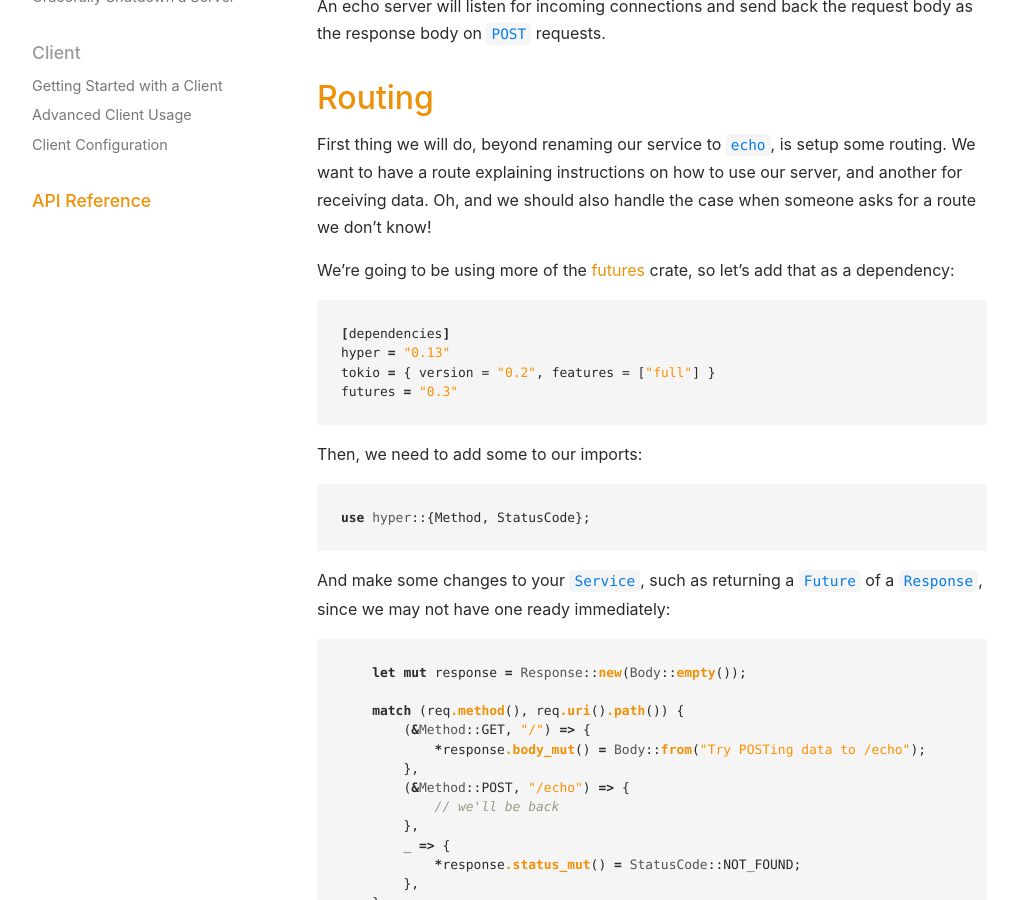
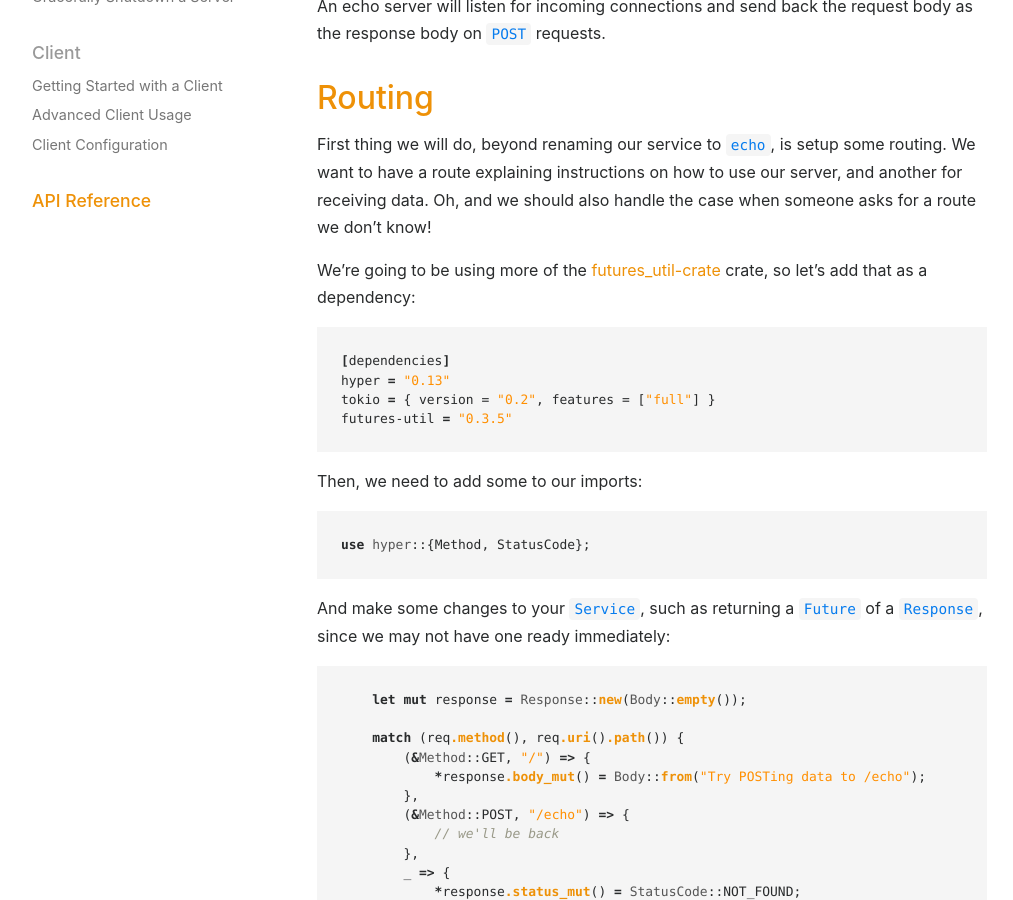
Before and after one commit to hyperium/hyperium.github.io, a Jekyll site: the page built from _guides/server/echo.md, in a window 1280 px wide and 900 px high, scrolled down 403 px. Shown: the whole window, without its empty margins (53-1066 px from the left). Built offline with Jekyll 4.4.1, drawn with Linux system fonts in a browser that asks for light colours.

Commit message:
update dependencies to make server compile
update dependencies for echo server

````diff
--- a/_guides/server/echo.md
+++ b/_guides/server/echo.md
@@ -17,14 +17,14 @@ routing. We want to have a route explaining instructions on how to use
 our server, and another for receiving data. Oh, and we should also
 handle the case when someone asks for a route we don't know!
 
-We're going to be using more of the [futures][future-crate] crate, so let's add
+We're going to be using more of the [futures_util-crate][futures_util-crate] crate, so let's add
 that as a dependency:
 
 ```toml
 [dependencies]
 hyper = "0.13"
 tokio = { version = "0.2", features = ["full"] }
-futures = "0.3"
+futures-util = "0.3.5"
 ```
 
 Then, we need to add some to our imports:
@@ -198,4 +198,4 @@ We want to concatenate the request body, and map the result into our `reverse` f
 You can see a compiling [example here][example].
 
 [example]: {{ site.examples_url }}/echo.rs
-[future-crate]: https://github.com/rust-lang-nursery/futures-rs
+[futures_util-crate]: https://github.com/rust-lang/futures-rs/tree/master/futures-util
````
